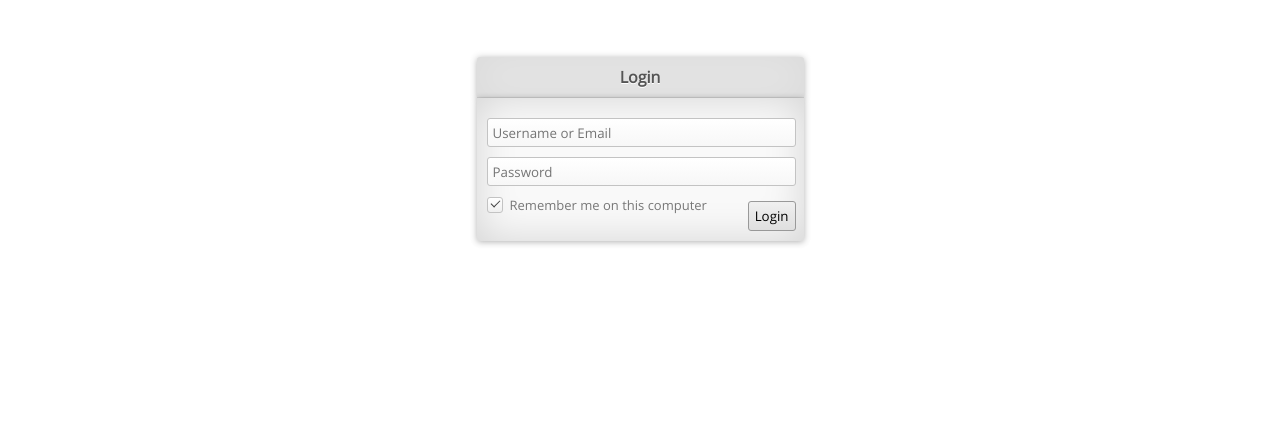
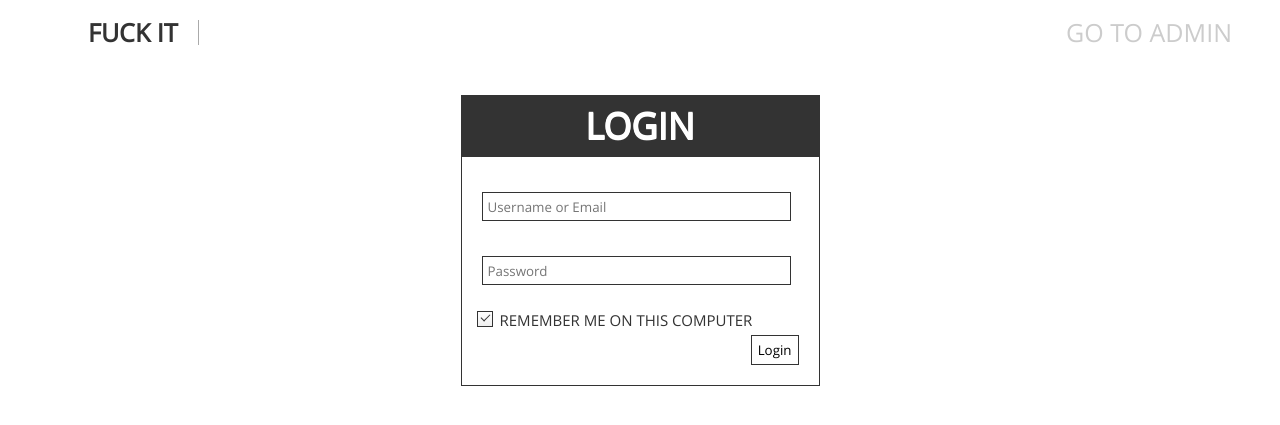
Before and after one commit to haritha1997/quizApp, a Django app: page /login/ in a window 1280 px wide. Shown: the top 425 px of the page. Run offline with Django 3.2, Linux system fonts and the light colour scheme; some libraries are stand-ins or nearby versions.

Commit message:
Changed CSS

```diff
--- /dev/null
+++ b/static/css/home.css
@@ -0,0 +1,91 @@
+/* Buttons */
+.button3 {
+    margin-top: 70px;
+    background-color: white;
+    color: #2c3e50;
+    border: 2px solid #333 ;
+    font-size: 36px;
+    font-family: Helvetica, Verdana, sans-serif;
+    text-transform: uppercase;
+    padding : 10px 20px 10px 20px;
+}
+
+.button3:hover {
+    background-color: #333;
+    color: #fff;
+}
+
+/* Navbar */
+
+a{
+  text-decoration: none;
+}
+a:hover{
+  text-decoration: none;
+}
+
+div.nav {
+  margin: 20px;
+}
+
+ul {
+  overflow:hidden;
+  list-style-type: none;
+}
+
+li {
+  height: 25px;
+  float: left;
+  margin-right: 0px;
+  border-right: 1px solid #aaa;
+  padding: 0 20px;
+}
+
+li:last-child {
+  border-right: none;
+}
+
+li a {
+  text-decoration: none;
+  color: #ccc;
+  font: 25px/1 Helvetica, Verdana, sans-serif;
+  text-transform: uppercase;
+
+  -webkit-transition: all 0.5s ease;
+  -moz-transition: all 0.5s ease;
+  -o-transition: all 0.5s ease;
+  -ms-transition: all 0.5s ease;
+  transition: all 0.5s ease;
+}
+
+li a:hover {
+  color: #666;
+  text-decoration: none;
+}
+
+li.active a {
+  font-weight: bold;
+  color: #333;
+  text-decoration: none;
+}
+
+
+li.back{
+  float: right;
+}
+
+li.admin{
+  float:right;
+
+}
+/*Logo*/
+.logo{
+  position: absolute;
+  width: 40%;
+  margin-left: 15%;
+}
+.font{
+  margin-top: 160px;
+  font: 85px/1 Helvetica, Verdana, sans-serif;
+  text-transform: uppercase;
+}
--- a/static/css/login.css
+++ b/static/css/login.css
@@ -18,72 +18,64 @@ html{
 .login {
   position: relative;
   margin: 50px auto;
-  width: 307px;
+  width: 337px;
   padding: 10px;
-  border-radius: 10px;
-  border: 7px solid rgba(254, 254, 254, 0.6);
+  border: 1px solid #333;
 }
 .login p.submit {
   text-align: right;
-  margin-right: -2px;
-  padding-top: 5px;
+
+  padding-top: 15px;
 }
 .login h1 {
+  text-transform: uppercase;
   margin: -10px -10px 0 -10px;
   line-height: 40px;
-  font-size: 16px;
+  font-size: 36px;
   font-weight: bold;
-  color: #555;
+  color: #333;
   text-align: center;
   text-shadow: 0 1px white;
-  background: #e6e6e6;
-  border-bottom: 1px solid #cfcfcf;
-  border-top-left-radius: 3px;
-  border-top-right-radius: 3px;
-  -webkit-box-shadow:0 1px 6px rgba(0, 0, 0, 0.3), 0 0 40px rgba(0, 0, 0, 0.05) inset;
-       -moz-box-shadow:0 1px 6px rgba(0, 0, 0, 0.3), 0 0 40px rgba(0, 0, 0, 0.05) inset;
-            box-shadow:0 1px 6px rgba(0, 0, 0, 0.3), 0 0 40px rgba(0, 0, 0, 0.05) inset;
+  background: #333;
+  color: #fff;
+  border-bottom: 1px solid #333;
+  padding: 10px;
+
 
 }
 .login form{
+  text-transform: uppercase;
   padding: 10px 10px 10px 10px;
   margin: 0 -10px -10px -10px;
   border-bottom-right-radius:3px;
   border-bottom-left-radius: 3px;
-  background-color: #f9f9f9;
-  -webkit-box-shadow:0 1px 6px rgba(0, 0, 0, 0.3), 0 0 40px rgba(0, 0, 0, 0.15) inset;
-  -moz-box-shadow:0 1px 6px rgba(0, 0, 0, 0.3), 0 0 40px rgba(0, 0, 0, 0.15) inset;
-   box-shadow:0 1px 6px rgba(0, 0, 0, 0.3), 0 0 40px rgba(0, 0, 0, 0.15) inset;
+  background-color: #fff;
+
 
 }
 .login p {
   margin: 10px 0 0;
+  padding: 10px;
 }
 .login p.remember_me {
   float: left;
-  font-size: 13px;
-  color: #777;
+  font-size: 15px;
+  color: #333;
   cursor: pointer;
+  padding: 5px;
 }
 /* Text Inputs */
 input[type="text"]
     {
     width: 300px;
-    color: #3e3e3e;
+    color: #333;
     display:block;
     margin-top: 5px;
-    border: 1px solid #c3c3c3;
+    border: 1px solid #333;
     height: 25px;
-    border-radius:3px;
+
     padding-left: 5px;
-    background: #ffffff; /* Old browsers */
-    background: -moz-linear-gradient(top,  #ffffff 0%, #f7f7f7 100%); /* FF3.6+ */
-    background: -webkit-gradient(linear, left top, left bottom, color-stop(0%,#ffffff), color-stop(100%,#f7f7f7)); /* Chrome,Safari4+ */
-    background: -webkit-linear-gradient(top,  #ffffff 0%,#f7f7f7 100%); /* Chrome10+,Safari5.1+ */
-    background: -o-linear-gradient(top,  #ffffff 0%,#f7f7f7 100%); /* Opera 11.10+ */
-    background: -ms-linear-gradient(top,  #ffffff 0%,#f7f7f7 100%); /* IE10+ */
-    background: linear-gradient(to bottom,  #ffffff 0%,#f7f7f7 100%); /* W3C */
-    filter: progid:DXImageTransform.Microsoft.gradient( startColorstr='#ffffff', endColorstr='#f7f7f7',GradientType=0 ); /* IE6-9 */
+
     }
 input[type="text"]:focus
    {
@@ -93,21 +85,15 @@ input[type="text"]:focus
 input[type="password"]
     {
     width: 300px;
-    color: #3e3e3e;
+    color: #333;
     display:block;
     margin-top: 5px;
-    border: 1px solid #c3c3c3;
+    border: 1px solid #333;
     height: 25px;
-    border-radius:3px;
+
     padding-left: 5px;
-    background: #ffffff; /* Old browsers */
-    background: -moz-linear-gradient(top,  #ffffff 0%, #f7f7f7 100%); /* FF3.6+ */
-    background: -webkit-gradient(linear, left top, left bottom, color-stop(0%,#ffffff), color-stop(100%,#f7f7f7)); /* Chrome,Safari4+ */
-    background: -webkit-linear-gradient(top,  #ffffff 0%,#f7f7f7 100%); /* Chrome10+,Safari5.1+ */
-    background: -o-linear-gradient(top,  #ffffff 0%,#f7f7f7 100%); /* Opera 11.10+ */
-    background: -ms-linear-gradient(top,  #ffffff 0%,#f7f7f7 100%); /* IE10+ */
-    background: linear-gradient(to bottom,  #ffffff 0%,#f7f7f7 100%); /* W3C */
-    filter: progid:DXImageTransform.Microsoft.gradient( startColorstr='#ffffff', endColorstr='#f7f7f7',GradientType=0 ); /* IE6-9 */
+    background: #fff; /* Old browsers */
+
     }
 input[type="password"]:focus
    {
@@ -119,33 +105,19 @@ input[type="submit"],
 input[type="reset"]
     {
     display:inline;
-    margin-top: 0;
-    border: 1px solid #999;
+
+    border: 1px solid #333;
     height: 30px;
     line-height: 25px;
-    background: #f0f0f0; /* Old browsers */
-    background: -moz-linear-gradient(top,  #f0f0f0 0%, #e7e7e7 47%, #dfdfdf 100%); /* FF3.6+ */
-    background: -webkit-gradient(linear, left top, left bottom, color-stop(0%,#f0f0f0), color-stop(47%,#e7e7e7), color-stop(100%,#dfdfdf)); /* Chrome,Safari4+ */
-    background: -webkit-linear-gradient(top,  #f0f0f0 0%,#e7e7e7 47%,#dfdfdf 100%); /* Chrome10+,Safari5.1+ */
-    background: -o-linear-gradient(top,  #f0f0f0 0%,#e7e7e7 47%,#dfdfdf 100%); /* Opera 11.10+ */
-    background: -ms-linear-gradient(top,  #f0f0f0 0%,#e7e7e7 47%,#dfdfdf 100%); /* IE10+ */
-    background: linear-gradient(to bottom,  #f0f0f0 0%,#e7e7e7 47%,#dfdfdf 100%); /* W3C */
-    filter: progid:DXImageTransform.Microsoft.gradient( startColorstr='#f0f0f0', endColorstr='#dfdfdf',GradientType=0 ); /* IE6-9 */
-    color: black;
-    border-radius:3px;
+    background: #fff; /* Old browsers */
 
+
+    button:hover,
     }
-button:hover,
 input[type="submit"]:hover
     {
-    background: #f5f5f5; /* Old browsers */
-    background: -moz-linear-gradient(top,  #f5f5f5 0%, #ececec 47%, #e4e4e4 100%); /* FF3.6+ */
-    background: -webkit-gradient(linear, left top, left bottom, color-stop(0%,#f5f5f5), color-stop(47%,#ececec), color-stop(100%,#e4e4e4)); /* Chrome,Safari4+ */
-    background: -webkit-linear-gradient(top,  #f5f5f5 0%,#ececec 47%,#e4e4e4 100%); /* Chrome10+,Safari5.1+ */
-    background: -o-linear-gradient(top,  #f5f5f5 0%,#ececec 47%,#e4e4e4 100%); /* Opera 11.10+ */
-    background: -ms-linear-gradient(top,  #f5f5f5 0%,#ececec 47%,#e4e4e4 100%); /* IE10+ */
-    background: linear-gradient(to bottom,  #f5f5f5 0%,#ececec 47%,#e4e4e4 100%); /* W3C */
-    filter: progid:DXImageTransform.Microsoft.gradient( startColorstr='#f5f5f5', endColorstr='#e4e4e4',GradientType=0 ); /* IE6-9 */
+    background: #fff; /* Old browsers */
+
     color: black;
     }
 /* CheckBox Styling */
@@ -167,7 +139,7 @@ input[type="checkbox"]:checked + label .box:after
     position: absolute;
     left: 3px;
     top: 2px;
-    border: 1px solid #414141;
+    border: 1px solid #333;
     border-top: none;
     border-right: none;
     -webkit-transform: rotate(-45deg);
@@ -181,12 +153,11 @@ input[type="checkbox"]:checked + label .box:after
     display: inline-block;
     width: 14px;
     height: 14px;
-    border-radius: 3px;
-    border: 1px solid #c3c3c3;
+    border: 1px solid #333;
     float: left;
     margin-right: 7px;
     margin-top: 1px;
-    background-image: -moz-linear-gradient(top, #fff, #efefef);
+    background-image: -moz-linear-gradient(top, #fff, #333);
     background-image: -webkit-linear-gradient(top, #fff, #efefef);
     background-image: -ms-linear-gradient(top, #fff, #efefef);
     background-image: linear-gradient(top, #fff, #efefef);
--- a/static/js/quiz.js
+++ b/static/js/quiz.js
@@ -3,25 +3,15 @@ $( document ).ready(function() {
 });
     function getName(){
     	login = document.getElementById("login").value;
-    	alert("Hi bitch, " + login);
+    	alert("Hi, " + login);
     	return login;
     }
+
     function submitAnswers(answers){
-
-
-
-    	var total = answers.length;
+	    var total = answers.length;
     	var score = 0;
     	var choice = []
-    	//getting choices
-    	/*
-    	var q1 = document.forms["quizForm"]["q1"].value;
-    	var q2 = document.forms["quizForm"]["q2"].value;
-    	var q3 = document.forms["quizForm"]["q3"].value;
-    	var q4 = document.forms["quizForm"]["q4"].value;
-    	var q5 = document.forms["quizForm"]["q5"].value;
-    */
-    //new dynamic method 1
+
     	for(var i = 1; i <= total; i++){
 
     		choice[i] = document.forms["quizForm"]["q"+i].value;
@@ -36,19 +26,7 @@ $( document ).ready(function() {
     	}
 
 
-    	//set correct answer
-    	//var answers = ["b", "d", "a", "c", "c"];
-    	//this variable  is replaced by database answer
 
-    	//check answer
-    	/*
-    	for(i = 1; i <= total; i++){
-    		if(eval('q' + i) == answers[i - 1]){
-    			score++;
-    		}
-    	}
-    	*/
-    	// new dynamic method 1 for checking answer
     	for(i = 1; i <= total; i++){
     		if(choice[i] == answers[i - 1]){
     			score++;
--- a/templates/username.html
+++ b/templates/username.html
@@ -2,11 +2,22 @@
 <!DOCTYPE html>
 <html>
 <head>
+    <link rel = "stylesheet" href = "{% static 'css/home.css' %}">
+
     <link rel="stylesheet" type="text/css" href="{% static 'css/login.css' %}">
     <script src="https://ajax.googleapis.com/ajax/libs/jquery/3.2.1/jquery.min.js"></script>
 
     <script src = "{% static 'js/quiz.js' %}"></script>
 </head>
+
+    <div class="nav">
+      <ul>
+
+        <li class="active"><a href="#">Fuck it</a></li>
+
+        <li class="admin"><a href="/admin">Go to Admin</a></li>
+      </ul>
+    </div>
 
     <div class="container">
       <div class="login">
```
Also changed, not shown: static/css/quiz.css (+69 -25 lines), templates/index.html (+36 -6 lines), templates/quiz.html (+38 -12 lines), static/img/bg.jpeg (added), static/img/favicon.ico (deleted), static/img/qm.png (added).
